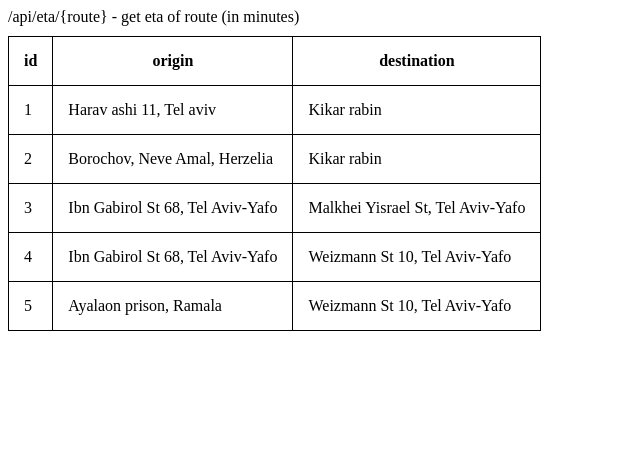
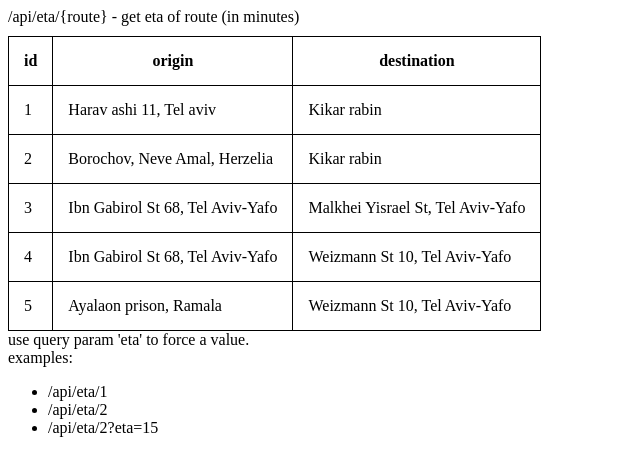
Before and after one commit to odedw/rabin-project, a website: page index.html in a window 1280 px wide. Shown: the whole page, without its empty margins (0-640 px from the left). Drawn offline with Linux system fonts and the light colour scheme.

Commit message:
add some documentation

```diff
--- a/index.html
+++ b/index.html
@@ -31,6 +31,13 @@ th, td {
       <tr><td>5</td><td>Ayalaon prison, Ramala</td><td>Weizmann St 10, Tel Aviv-Yafo</td></tr>
     </tbody>
   </table>
+  <div>use query param 'eta' to force a value.</div>
+  <div>examples:</div>
+  <ul>
+    <li>/api/eta/1</li>
+    <li>/api/eta/2</li>
+    <li>/api/eta/2?eta=15</li>
+  </ul>
 
 </body>
 </html>
```
Also changed, not shown: example1.png.
